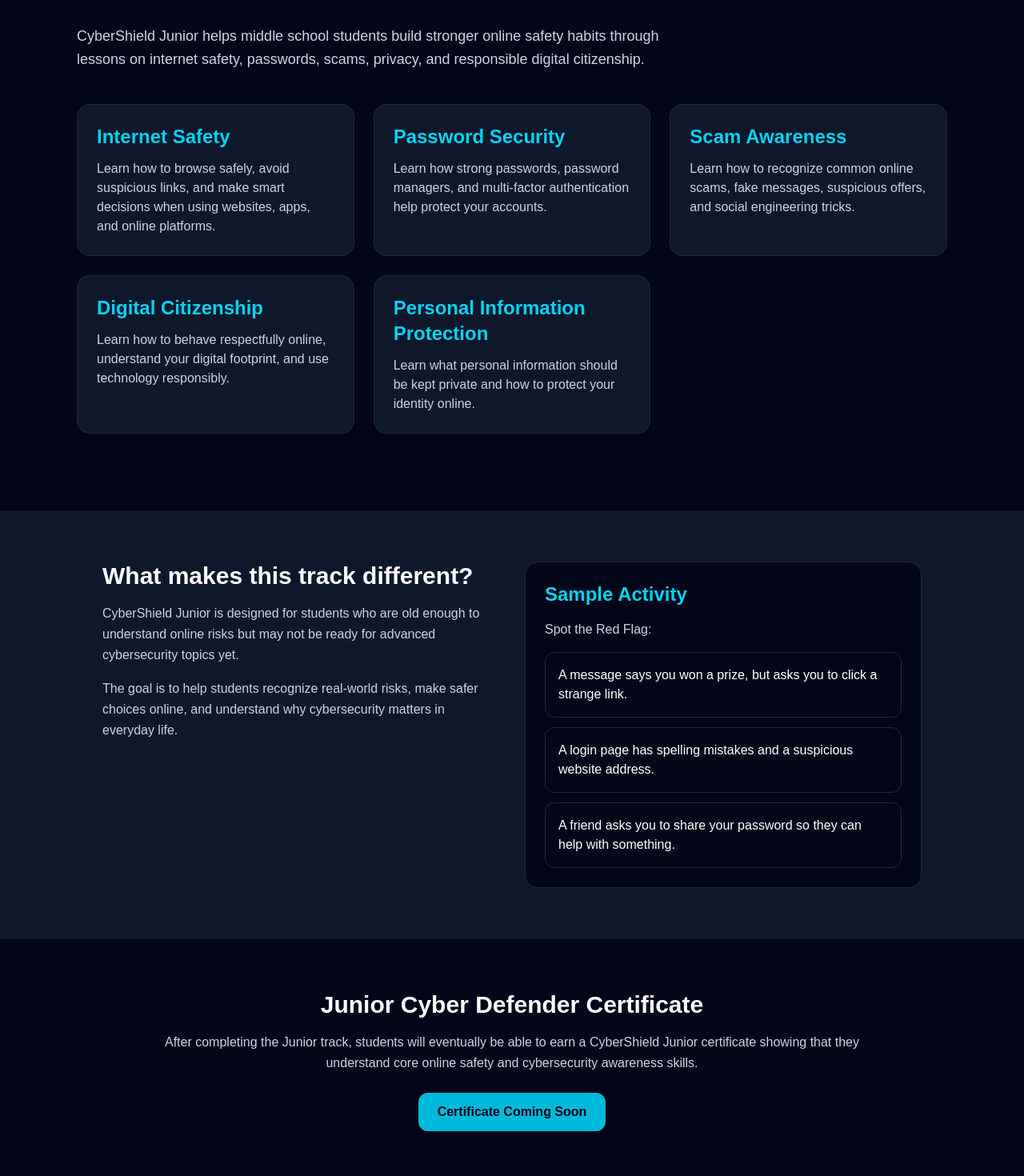
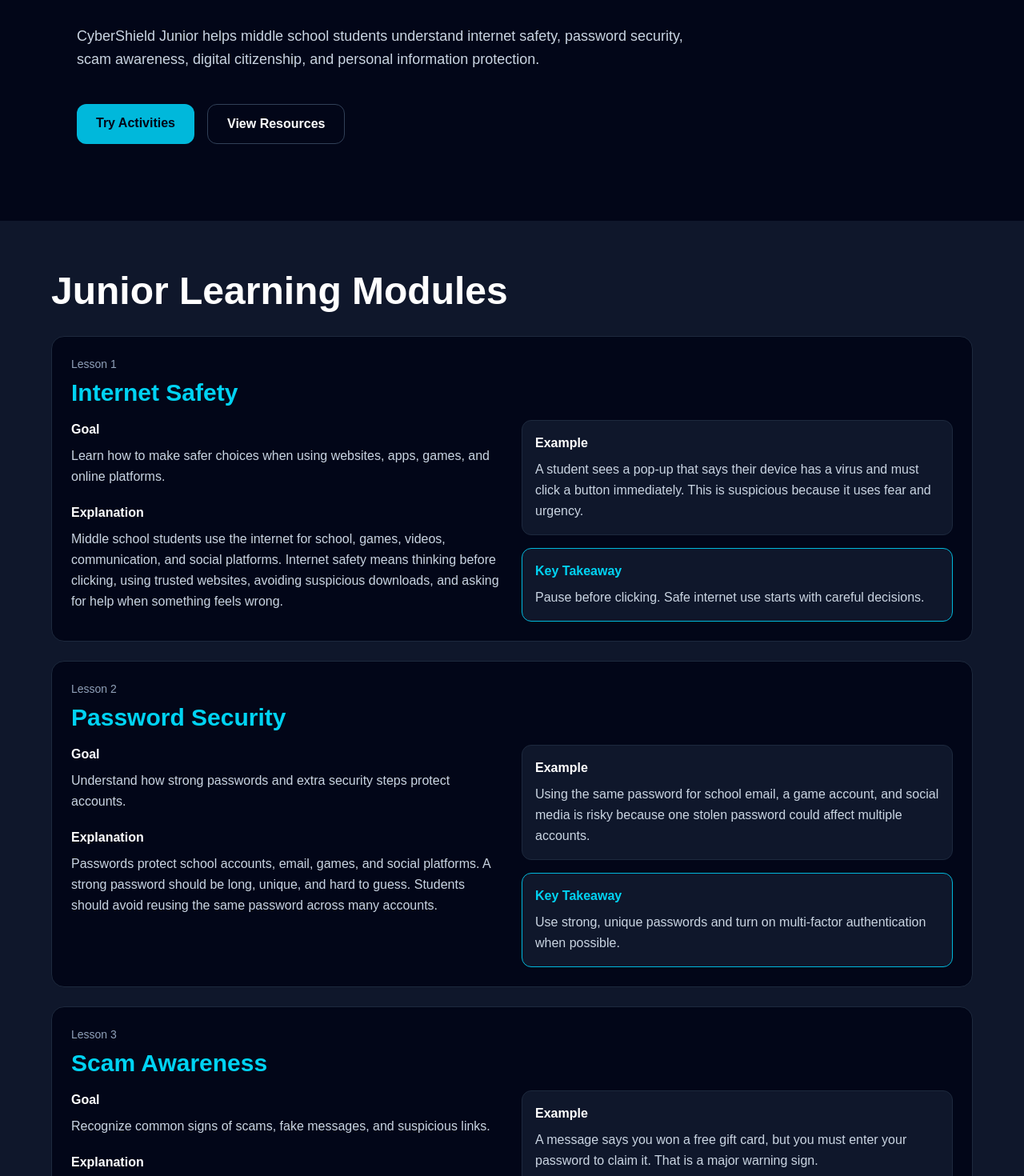
Before and after one commit to sanjith-cpu/cybershield-academy, a Next.js app: page /junior in a window 1280 px wide. Shown: the part 360-1830 px from the top of the page at 80% size. Built offline with nearby package versions, Linux system fonts and the light colour scheme.

Commit message:
Upgrade CyberShield Junior lessons

```diff
--- a/app/junior/page.tsx
+++ b/app/junior/page.tsx
@@ -1,31 +1,106 @@
+import Link from "next/link";
 import Footer from "@/components/Footer";
 import Navbar from "@/components/Navbar";
 
-const juniorModules = [
+const juniorLessons = [
   {
     title: "Internet Safety",
-    description:
-      "Learn how to browse safely, avoid suspicious links, and make smart decisions when using websites, apps, and online platforms.",
+    goal: "Learn how to make safer choices when using websites, apps, games, and online platforms.",
+    explanation:
+      "Middle school students use the internet for school, games, videos, communication, and social platforms. Internet safety means thinking before clicking, using trusted websites, avoiding suspicious downloads, and asking for help when something feels wrong.",
+    example:
+      "A student sees a pop-up that says their device has a virus and must click a button immediately. This is suspicious because it uses fear and urgency.",
+    takeaway:
+      "Pause before clicking. Safe internet use starts with careful decisions.",
   },
   {
     title: "Password Security",
-    description:
-      "Learn how strong passwords, password managers, and multi-factor authentication help protect your accounts.",
+    goal: "Understand how strong passwords and extra security steps protect accounts.",
+    explanation:
+      "Passwords protect school accounts, email, games, and social platforms. A strong password should be long, unique, and hard to guess. Students should avoid reusing the same password across many accounts.",
+    example:
+      "Using the same password for school email, a game account, and social media is risky because one stolen password could affect multiple accounts.",
+    takeaway:
+      "Use strong, unique passwords and turn on multi-factor authentication when possible.",
   },
   {
     title: "Scam Awareness",
-    description:
-      "Learn how to recognize common online scams, fake messages, suspicious offers, and social engineering tricks.",
+    goal: "Recognize common signs of scams, fake messages, and suspicious links.",
+    explanation:
+      "Scams often try to rush people, scare people, or offer something that seems too good to be true. Middle school students should learn to notice red flags before clicking links or sharing information.",
+    example:
+      "A message says you won a free gift card, but you must enter your password to claim it. That is a major warning sign.",
+    takeaway:
+      "Scams often use pressure, prizes, fear, or fake login pages.",
   },
   {
     title: "Digital Citizenship",
-    description:
-      "Learn how to behave respectfully online, understand your digital footprint, and use technology responsibly.",
+    goal: "Learn how to act respectfully and responsibly online.",
+    explanation:
+      "Digital citizenship means using technology in a way that is respectful, safe, and responsible. This includes thinking before posting, avoiding cyberbullying, respecting others, and understanding that online actions can have real effects.",
+    example:
+      "A student wants to post an embarrassing photo of a classmate. A responsible digital citizen would stop and think about how it could hurt someone.",
+    takeaway:
+      "Online choices matter. Be respectful, thoughtful, and responsible.",
   },
   {
     title: "Personal Information Protection",
-    description:
-      "Learn what personal information should be kept private and how to protect your identity online.",
+    goal: "Know what information should stay private online.",
+    explanation:
+      "Personal information includes addresses, phone numbers, passwords, school details, account information, and private family details. Students should be careful about what they post or share online.",
+    example:
+      "A stranger in a game asks what school you go to and where you live. That information should not be shared.",
+    takeaway:
+      "Protect private information and ask a trusted adult before sharing personal details.",
+  },
+];
+
+const scamRedFlags = [
+  "The message says you must act immediately.",
+  "It asks for your password or login information.",
+  "It offers a prize you did not enter to win.",
+  "The link or website address looks strange.",
+  "There are spelling mistakes or unusual formatting.",
+  "Someone asks you to keep the conversation secret.",
+];
+
+const digitalCitizenshipRules = [
+  "Think before posting or sharing.",
+  "Treat people respectfully online.",
+  "Do not spread rumors or embarrassing content.",
+  "Protect your digital footprint.",
+  "Report cyberbullying or unsafe behavior.",
+];
+
+const discussionPrompts = [
+  "Why do scams often try to make people feel rushed?",
+  "Why is password reuse risky?",
+  "What should you do if a stranger asks for personal information online?",
+  "How can online posts affect your digital footprint?",
+  "What does responsible technology use look like at school?",
+];
+
+const activityExamples = [
+  {
+    situation:
+      "A message says your account will be deleted unless you click a link in the next 5 minutes.",
+    answer: "Suspicious",
+    reason:
+      "This uses urgency and fear to pressure you into clicking without thinking.",
+  },
+  {
+    situation:
+      "Your school posts an assignment reminder on the official learning platform.",
+    answer: "Likely Safe",
+    reason:
+      "This is likely safe because it comes from an official school platform.",
+  },
+  {
+    situation:
+      "A gaming friend asks for your password so they can help unlock a reward.",
+    answer: "Suspicious",
+    reason:
+      "Passwords should not be shared, even with friends or people who seem helpful.",
   },
 ];
 
@@ -44,90 +119,221 @@ export default function JuniorPage() {
         </h1>
 
         <p className="text-lg text-slate-300 leading-relaxed max-w-3xl mb-10">
-          CyberShield Junior helps middle school students build stronger online
-          safety habits through lessons on internet safety, passwords, scams,
-          privacy, and responsible digital citizenship.
+          CyberShield Junior helps middle school students understand internet
+          safety, password security, scam awareness, digital citizenship, and
+          personal information protection.
         </p>
 
-        <div className="grid md:grid-cols-2 lg:grid-cols-3 gap-6">
-          {juniorModules.map((module) => (
-            <div
-              key={module.title}
-              className="rounded-2xl bg-slate-900 border border-slate-800 p-6 hover:border-cyan-500 transition"
+        <div className="flex flex-col sm:flex-row gap-4">
+          <Link
+            href="/activities"
+            className="rounded-xl bg-cyan-500 px-6 py-3 font-semibold text-slate-950 hover:bg-cyan-400 transition text-center"
           >
-              <h2 className="text-2xl font-bold text-cyan-400 mb-3">
-                {module.title}
-              </h2>
+            Try Activities
+          </Link>
 
-              <p className="text-slate-300">{module.description}</p>
-            </div>
-          ))}
+          <Link
+            href="/resources"
+            className="rounded-xl border border-slate-700 px-6 py-3 font-semibold hover:border-cyan-500 transition text-center"
+          >
+            View Resources
+          </Link>
         </div>
       </section>
 
       <section className="px-8 py-16 bg-slate-900">
-        <div className="max-w-5xl mx-auto grid md:grid-cols-2 gap-8">
-          <div>
-            <h2 className="text-3xl font-bold mb-4">
-              What makes this track different?
+        <div className="max-w-6xl mx-auto">
+          <h2 className="text-3xl md:text-5xl font-bold mb-8">
+            Junior Learning Modules
           </h2>
 
-            <p className="text-slate-300 leading-relaxed mb-4">
-              CyberShield Junior is designed for students who are old enough to
-              understand online risks but may not be ready for advanced
-              cybersecurity topics yet.
+          <div className="space-y-6">
+            {juniorLessons.map((lesson, index) => (
+              <div
+                key={lesson.title}
+                className="rounded-2xl bg-slate-950 border border-slate-800 p-6 hover:border-cyan-500 transition"
+              >
+                <p className="text-sm text-slate-400 mb-2">
+                  Lesson {index + 1}
                 </p>
 
+                <h3 className="text-3xl font-bold text-cyan-400 mb-4">
+                  {lesson.title}
+                </h3>
+
+                <div className="grid md:grid-cols-2 gap-6">
+                  <div>
+                    <h4 className="font-bold mb-2">Goal</h4>
+                    <p className="text-slate-300 leading-relaxed mb-5">
+                      {lesson.goal}
+                    </p>
+
+                    <h4 className="font-bold mb-2">Explanation</h4>
                     <p className="text-slate-300 leading-relaxed">
-              The goal is to help students recognize real-world risks, make
-              safer choices online, and understand why cybersecurity matters in
-              everyday life.
+                      {lesson.explanation}
                     </p>
                   </div>
 
-          <div className="rounded-2xl bg-slate-950 border border-slate-800 p-6">
-            <h3 className="text-2xl font-bold text-cyan-400 mb-4">
-              Sample Activity
-            </h3>
+                  <div className="space-y-4">
+                    <div className="rounded-xl border border-slate-800 bg-slate-900 p-4">
+                      <h4 className="font-bold mb-2">Example</h4>
+                      <p className="text-slate-300 leading-relaxed">
+                        {lesson.example}
+                      </p>
+                    </div>
 
-            <p className="text-slate-300 mb-4">
-              Spot the Red Flag:
+                    <div className="rounded-xl border border-cyan-500 bg-slate-900 p-4">
+                      <h4 className="font-bold text-cyan-400 mb-2">
+                        Key Takeaway
+                      </h4>
+                      <p className="text-slate-300 leading-relaxed">
+                        {lesson.takeaway}
                       </p>
+                    </div>
+                  </div>
+                </div>
+              </div>
+            ))}
+          </div>
+        </div>
+      </section>
+
+      <section className="px-8 py-16">
+        <div className="max-w-6xl mx-auto grid md:grid-cols-2 gap-8">
+          <div className="rounded-2xl bg-slate-900 border border-slate-800 p-6">
+            <h2 className="text-3xl font-bold mb-6">
+              Scam Red Flags
+            </h2>
 
             <div className="space-y-3">
-              <div className="rounded-xl border border-slate-800 p-4">
-                A message says you won a prize, but asks you to click a strange
-                link.
+              {scamRedFlags.map((flag) => (
+                <div
+                  key={flag}
+                  className="rounded-xl border border-slate-800 bg-slate-950 p-4"
+                >
+                  {flag}
+                </div>
+              ))}
+            </div>
           </div>
 
-              <div className="rounded-xl border border-slate-800 p-4">
-                A login page has spelling mistakes and a suspicious website
-                address.
+          <div className="rounded-2xl bg-slate-900 border border-slate-800 p-6">
+            <h2 className="text-3xl font-bold mb-6">
+              Digital Citizenship Rules
+            </h2>
+
+            <div className="space-y-3">
+              {digitalCitizenshipRules.map((rule) => (
+                <div
+                  key={rule}
+                  className="rounded-xl border border-slate-800 bg-slate-950 p-4"
+                >
+                  {rule}
                 </div>
-
-              <div className="rounded-xl border border-slate-800 p-4">
-                A friend asks you to share your password so they can help with
-                something.
-              </div>
+              ))}
             </div>
           </div>
         </div>
       </section>
 
-      <section className="px-8 py-16">
-        <div className="max-w-4xl mx-auto text-center">
-          <h2 className="text-3xl font-bold mb-4">
-            Junior Cyber Defender Certificate
+      <section className="px-8 py-16 bg-slate-900">
+        <div className="max-w-6xl mx-auto">
+          <h2 className="text-3xl md:text-5xl font-bold mb-6">
+            Spot the Red Flag Practice
           </h2>
 
-          <p className="text-slate-300 leading-relaxed mb-6">
-            After completing the Junior track, students will eventually be able
-            to earn a CyberShield Junior certificate showing that they understand
-            core online safety and cybersecurity awareness skills.
+          <p className="text-slate-300 leading-relaxed max-w-3xl mb-8">
+            Students can read each situation and decide whether it seems safe or
+            suspicious. This helps build stronger scam awareness and safer online
+            decision-making.
           </p>
 
-          <div className="inline-block rounded-xl bg-cyan-500 px-6 py-3 font-semibold text-slate-950">
-            Certificate Coming Soon
+          <div className="grid md:grid-cols-3 gap-6">
+            {activityExamples.map((example) => (
+              <div
+                key={example.situation}
+                className="rounded-2xl bg-slate-950 border border-slate-800 p-6"
+              >
+                <h3 className="text-xl font-bold mb-4">
+                  {example.situation}
+                </h3>
+
+                <p className="text-cyan-400 font-bold mb-3">
+                  Answer: {example.answer}
+                </p>
+
+                <p className="text-slate-300 leading-relaxed">
+                  {example.reason}
+                </p>
+              </div>
+            ))}
+          </div>
+        </div>
+      </section>
+
+      <section className="px-8 py-16">
+        <div className="max-w-6xl mx-auto grid md:grid-cols-2 gap-8">
+          <div className="rounded-2xl bg-slate-900 border border-slate-800 p-6">
+            <h2 className="text-3xl font-bold mb-6">
+              Teacher Discussion Prompts
+            </h2>
+
+            <div className="space-y-3">
+              {discussionPrompts.map((prompt) => (
+                <div
+                  key={prompt}
+                  className="rounded-xl border border-slate-800 bg-slate-950 p-4"
+                >
+                  {prompt}
+                </div>
+              ))}
+            </div>
+          </div>
+
+          <div className="rounded-2xl bg-slate-900 border border-slate-800 p-6">
+            <h2 className="text-3xl font-bold mb-4">
+              Junior Cyber Defender Goal
+            </h2>
+
+            <p className="text-slate-300 leading-relaxed mb-4">
+              By the end of this track, students should be able to recognize
+              basic scam signs, explain why passwords matter, protect personal
+              information, and describe responsible online behavior.
+            </p>
+
+            <p className="text-slate-300 leading-relaxed">
+              This prepares students to move into more advanced high school
+              cybersecurity topics later.
+            </p>
+          </div>
+        </div>
+      </section>
+
+      <section className="px-8 py-16 bg-slate-900">
+        <div className="max-w-5xl mx-auto text-center">
+          <h2 className="text-3xl md:text-5xl font-bold mb-6">
+            Keep practicing cyber safety.
+          </h2>
+
+          <p className="text-slate-300 leading-relaxed mb-8">
+            Cyber safety improves when students practice spotting risks and
+            making careful choices online.
+          </p>
+
+          <div className="flex flex-col sm:flex-row gap-4 justify-center">
+            <Link
+              href="/lessons"
+              className="rounded-xl border border-slate-700 px-6 py-3 font-semibold hover:border-cyan-500 transition text-center"
+            >
+              Back to Lessons
+            </Link>
+
+            <Link
+              href="/spot-the-scam"
+              className="rounded-xl bg-cyan-500 px-6 py-3 font-semibold text-slate-950 hover:bg-cyan-400 transition text-center"
+            >
+              Try Spot the Scam
+            </Link>
           </div>
         </div>
       </section>
```
Lines whose indentation alone changed are shown as unchanged.
